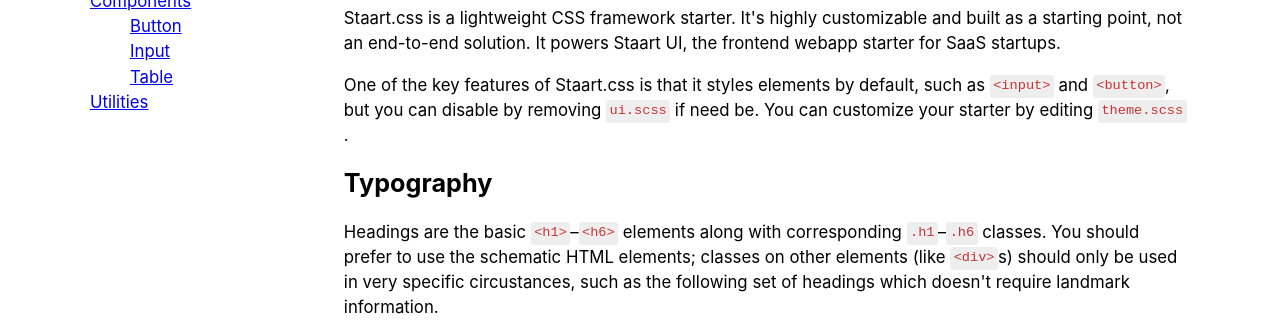
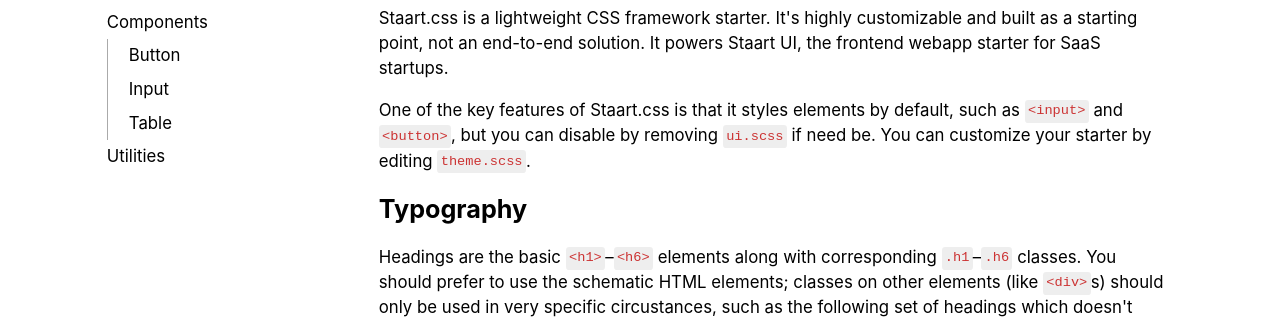
Before and after one commit to staart/css, a website: page docs/index.html in a window 1280 px wide. Shown: the part 95-419 px from the top of the page. Drawn offline with nearby package versions, Linux system fonts and the light colour scheme; files that its build step writes are made by us from their sources.

Commit message:
:sparkles: Add sidebar styles

```diff
--- a/docs/index.html
+++ b/docs/index.html
@@ -1,6 +1,9 @@
 <!doctype html>
-<html>
+<html lang="en">
   <head>
+    <meta charset="utf-8">
+    <meta name="viewport" content="width=device-width, initial-scale=1, shrink-to-fit=no">
+    <title>Staart.css</title>
     <link rel="stylesheet" href="../dist/staart.css">
   </head>
   <body>
--- a/src/grid.scss
+++ b/src/grid.scss
@@ -5,6 +5,7 @@
   display: flex;
   > * {
     flex: 1 0 0;
+    margin: 0 1rem;
   }
   aside, .column--type-aside {
     flex: 0.3;
--- a/src/ui.scss
+++ b/src/ui.scss
@@ -6,3 +6,19 @@
   border-radius: 0.2rem;
   vertical-align: middle;
 }
+
+aside nav li {
+  a {
+    padding: 0.25rem 0;
+    display: block;
+    color: inherit;
+    text-decoration: none;
+  }
+  > ul {
+    padding-left: 0;
+    a {
+      padding-left: 1.25rem;
+      border-left: 0.1rem solid #aaa;
+    }
+  }
+}
```
